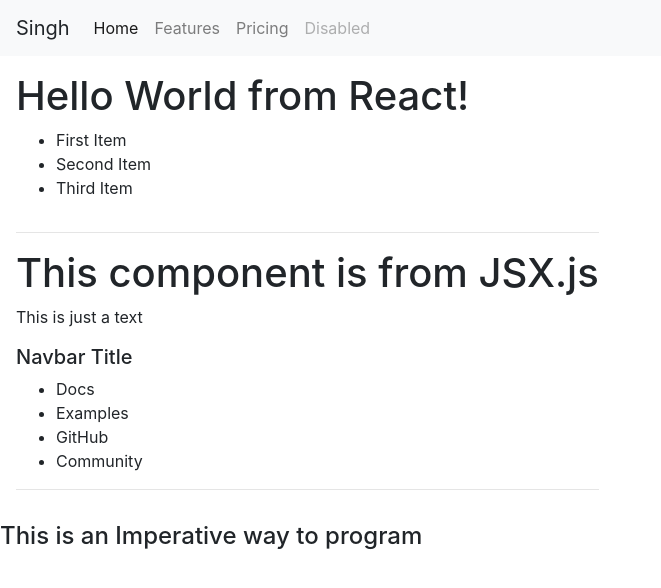
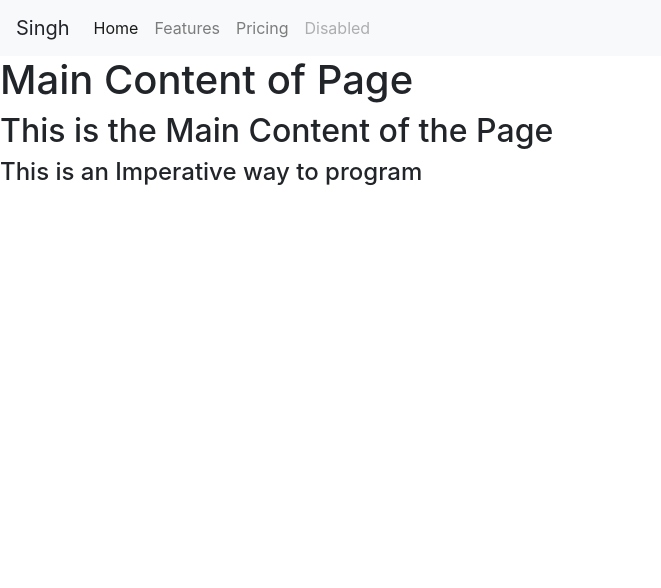
Before and after one commit to manmeetsingh7781/Learn-React, a React (Create React App) app: page / in a window 1280 px wide. Shown: the top 588 px of the page, without its empty margins (0-661 px from the left). Built offline with nearby package versions, Linux system fonts and the light colour scheme.

Commit message:
Finished Function Components, and Refactor of App.js

```diff
--- a/src/App.js
+++ b/src/App.js
@@ -1,7 +1,7 @@
 import './App.css';
 import Navbar from './Components/Navbar.js';
 import RenderComponent from './Components/JSX.js';
-
+import MainContent from './Components/MainContent'
 
 function App() {
 
@@ -16,15 +16,7 @@ function App() {
   return (
     <>
       <Navbar title="Singh"/>
-      <div className="App">
-        <h1>Hello World from React!</h1>
-        <ul>
-          <li>First Item</li>
-          <li>Second Item</li>
-          <li>Third Item</li>
-        </ul>
-        <RenderComponent />
-      </div>
+      <MainContent />
     </>
   );
 }
--- /dev/null
+++ b/src/Components/MainContent.js
@@ -0,0 +1,11 @@
+import React from "react"
+
+
+// export default because this is the only function we are exporting
+export default function MainContent() {
+    return (
+    <>
+    <h1>Main Content of Page</h1>
+    <h2>This is the Main Content of the Page</h2>
+    </>)
+}
```
